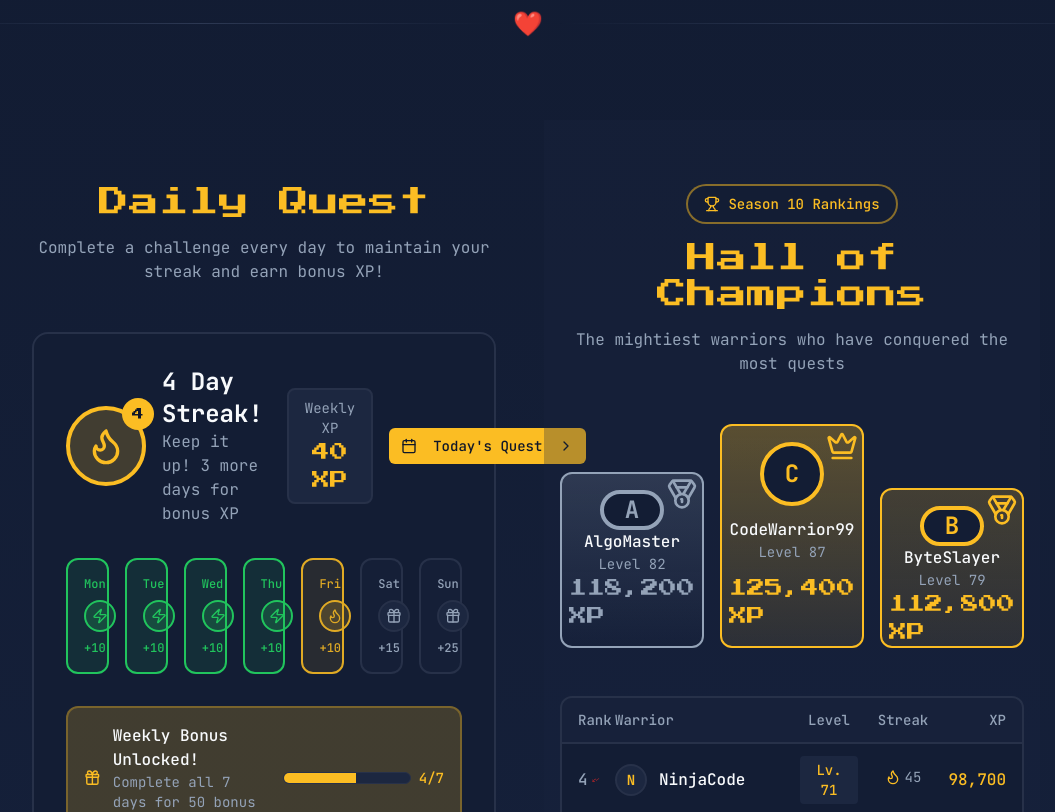
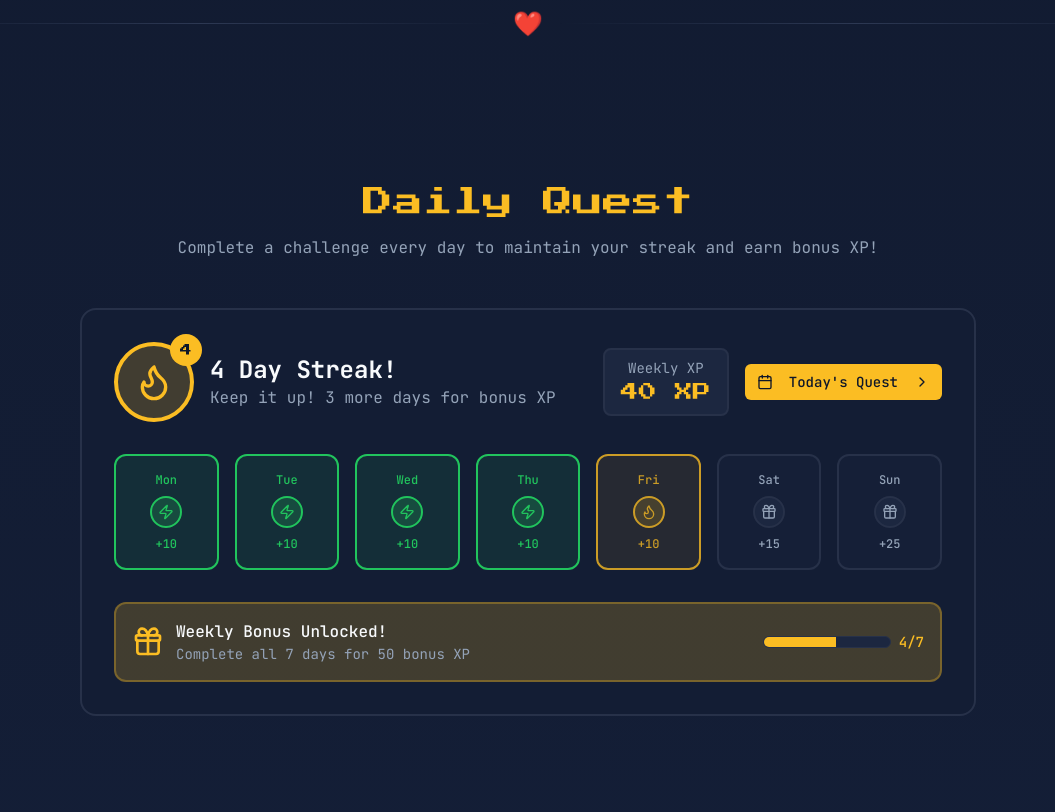
Before and after one commit to lucasadilla/ConU_Hax_X, a Next.js app in the folder conu-hax-x/: page / in a window 1280 px wide. Shown: the part 1760-2572 px from the top of the page, without its empty margins (112-1167 px from the left). Built offline with nearby package versions, Linux system fonts and the light colour scheme.

Commit message:
Stack Daily Streak and Leaderboard vertically with full width
- Changed from side-by-side to vertical stacking
- Removed max-width constraint for full container width
- Added more spacing between sections

```diff
--- a/conu-hax-x/app/page.tsx
+++ b/conu-hax-x/app/page.tsx
@@ -138,7 +138,7 @@
             </div>
           </div>
           <div className="container mx-auto px-4 py-12">
-            <div className="grid grid-cols-1 lg:grid-cols-2 gap-8 max-w-5xl mx-auto">
+            <div className="space-y-12">
               <DailyStreak />
               <Leaderboard />
             </div>
```
